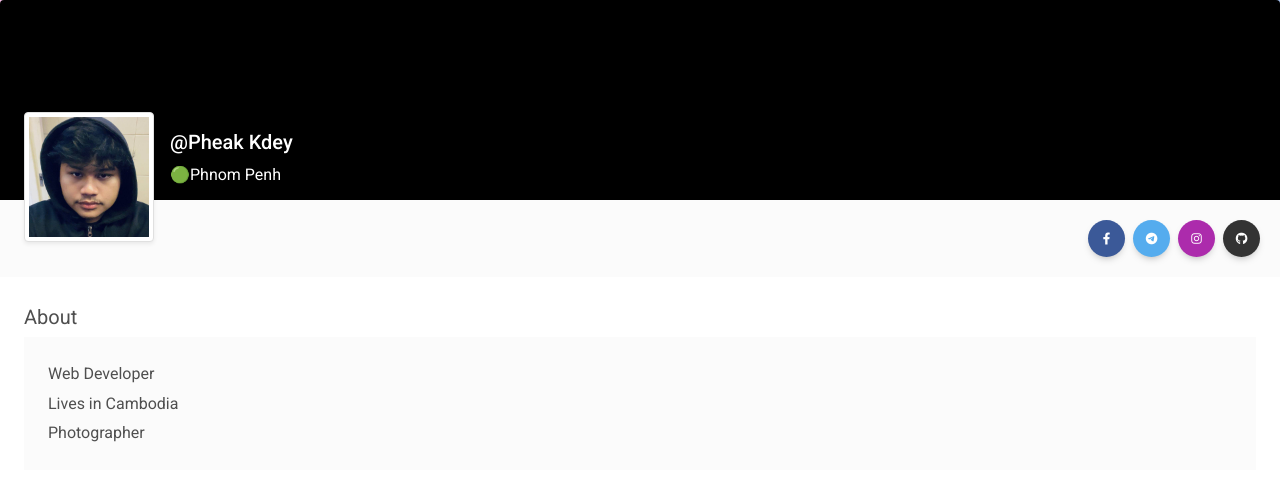
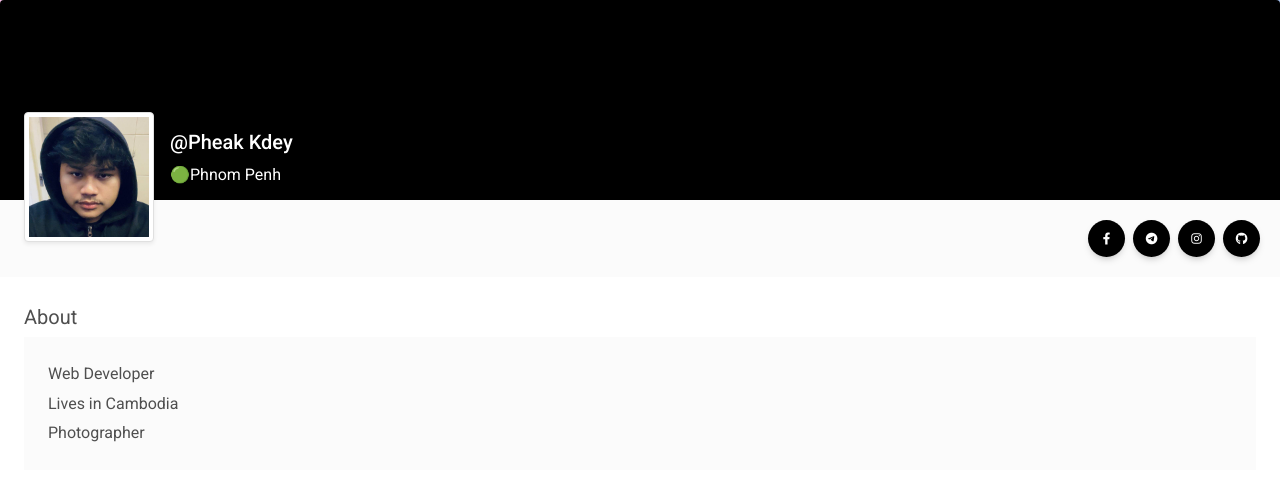
Before and after one commit to Pheakkdey123/profile, a website: page index.html in a window 1280 px wide. Shown: the top 496 px of the page. Drawn offline with Linux system fonts and the light colour scheme.

Commit message:
modified:   index.html

```diff
--- a/index.html
+++ b/index.html
@@ -55,7 +55,7 @@
                     <a
                     data-mdb-ripple-init
                       class="btn text-white btn-floating m-1"
-                      style="background-color: #3b5998;"
+                      style="background-color: #000000;"
                       href="#!"
                       role="button"
                       ><i class="fab fa-facebook-f"></i
@@ -65,7 +65,7 @@
                     <a
                       data-mdb-ripple-init
                       class="btn text-white btn-floating m-1"
-                      style="background-color: #55acee;"
+                      style="background-color: #000000;"
                       href="#!"
                       role="button"
                       ><i class="fab fa-telegram"></i
@@ -74,7 +74,7 @@
                     <a
                       data-mdb-ripple-init
                       class="btn text-white btn-floating m-1"
-                      style="background-color: #ac2bac;"
+                      style="background-color: #000000;"
                       href="#!"
                       role="button"
                       ><i class="fab fa-instagram"></i
@@ -83,7 +83,7 @@
                     <a
                       data-mdb-ripple-init
                       class="btn text-white btn-floating m-1"
-                      style="background-color: #333333;"
+                      style="background-color: #000000;"
                       href="#!"
                       role="button"
                       ><i class="fab fa-github"></i
```
